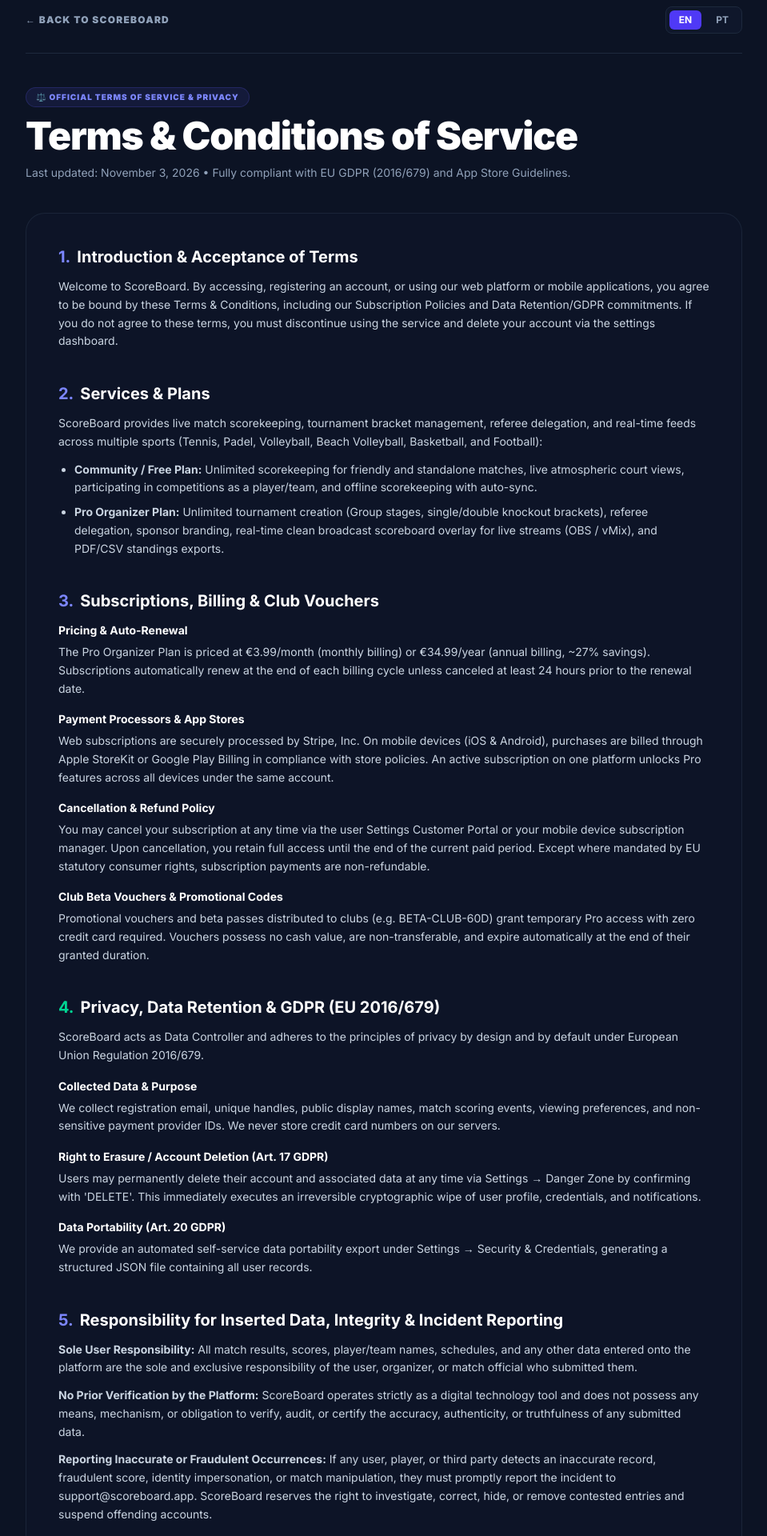
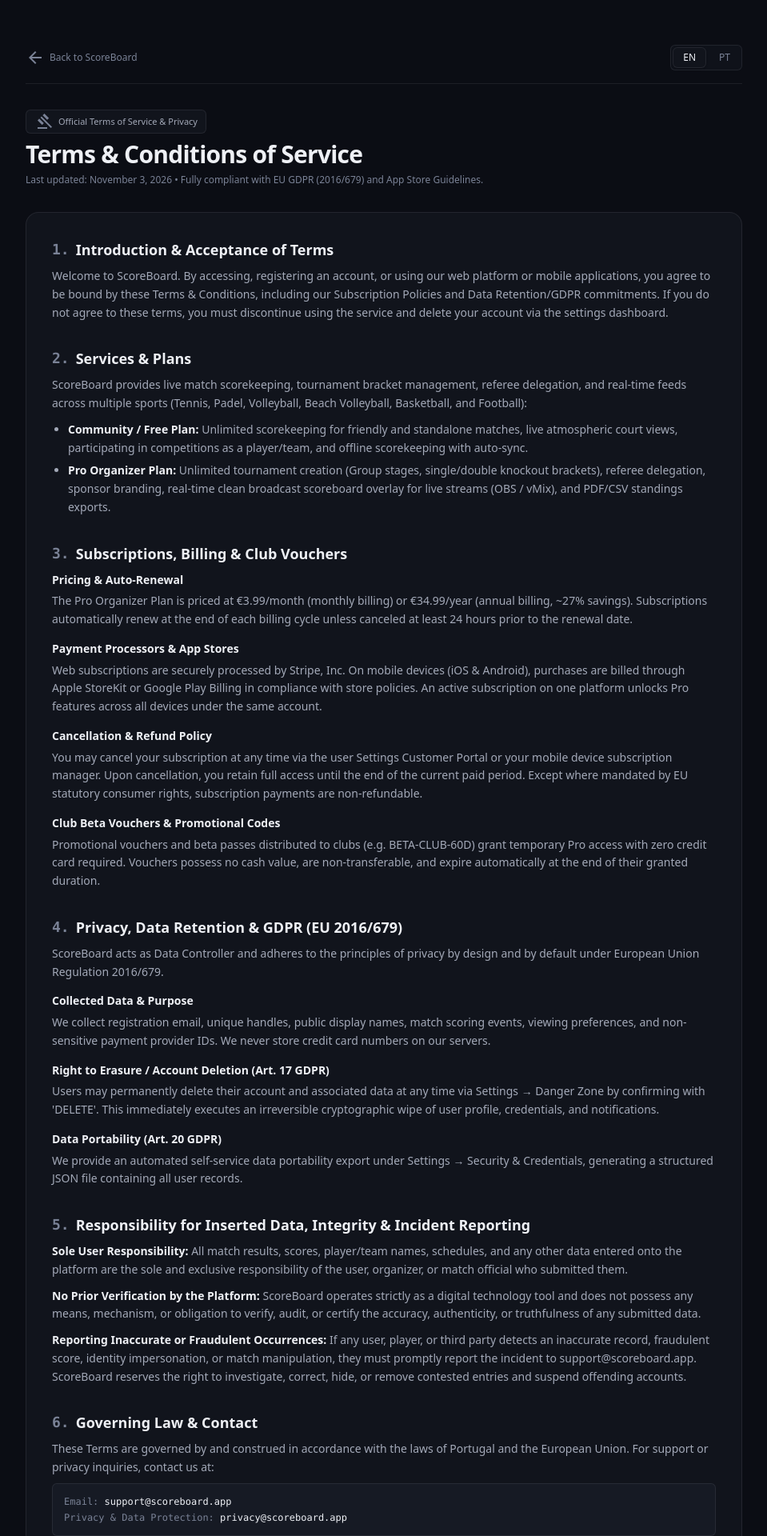
Before and after one commit to fortefolio/scoreboard-web, a Next.js app: page /terms in a window 1280 px wide. Shown: the part 120-2040 px from the top of the page at 80% size, without its empty margins (160-1119 px from the left). Built offline with nearby package versions, Linux system fonts and the light colour scheme; no server answers.

Commit message:
feat(ui): unslop terms and conditions view

```diff
--- a/app/terms/page.tsx
+++ b/app/terms/page.tsx
@@ -11,31 +11,36 @@ export default function TermsPage() {
   const isPt = selectedLang === "pt";
 
   return (
-    <div className="min-h-screen bg-[#0c1324] text-slate-200 py-12 px-4 sm:px-6 lg:px-8">
+    <div className="min-h-screen bg-background text-text-primary font-sans p-4 sm:p-8 pt-20 sm:pt-24">
       <div className="max-w-4xl mx-auto">
         {/* Navigation / Header */}
-        <div className="flex flex-wrap items-center justify-between gap-4 mb-10 pb-6 border-b border-slate-800">
+        <div className="flex flex-wrap items-center justify-between gap-4 mb-8 pb-4 border-b border-outline-variant">
           <Link
             href="/"
-            className="inline-flex items-center gap-2 text-xs font-black uppercase tracking-widest text-slate-400 hover:text-white transition-colors"
+            className="inline-flex items-center gap-1.5 text-xs font-medium text-text-muted hover:text-text-primary transition-colors"
           >
-            ← {isPt ? "Voltar ao ScoreBoard" : "Back to ScoreBoard"}
+            <span className="material-symbols-outlined text-[16px] leading-none">arrow_back</span>
+            <span>{isPt ? "Voltar ao ScoreBoard" : "Back to ScoreBoard"}</span>
           </Link>
 
           {/* Language Switcher */}
-          <div className="flex items-center gap-1.5 p-1 bg-slate-900 border border-slate-800 rounded-xl">
+          <div className="flex items-center gap-1 p-0.5 bg-surface-container-low border border-outline-variant rounded-lg">
             <button
               onClick={() => setSelectedLang("en")}
-              className={`px-3 py-1 text-xs font-bold rounded-lg transition-all ${
-                selectedLang === "en" ? "bg-indigo-600 text-white" : "text-slate-400 hover:text-white"
+              className={`px-3 py-1 text-xs font-medium rounded-md transition-colors cursor-pointer ${
+                selectedLang === "en"
+                  ? "bg-surface-container text-text-primary border border-outline-variant shadow-sm"
+                  : "text-text-muted hover:text-text-primary"
               }`}
             >
               EN
             </button>
             <button
               onClick={() => setSelectedLang("pt")}
-              className={`px-3 py-1 text-xs font-bold rounded-lg transition-all ${
-                selectedLang === "pt" ? "bg-indigo-600 text-white" : "text-slate-400 hover:text-white"
+              className={`px-3 py-1 text-xs font-medium rounded-md transition-colors cursor-pointer ${
+                selectedLang === "pt"
+                  ? "bg-surface-container text-text-primary border border-outline-variant shadow-sm"
+                  : "text-text-muted hover:text-text-primary"
               }`}
             >
               PT
@@ -44,14 +49,15 @@ export default function TermsPage() {
         </div>
 
         {/* Title & Meta */}
-        <div className="mb-10">
-          <span className="inline-flex items-center gap-1.5 px-3 py-1 rounded-full text-[10px] font-black uppercase tracking-widest bg-indigo-500/10 text-indigo-400 border border-indigo-500/20 mb-3">
-            ⚖️ {isPt ? "Termos Oficiais de Serviço & Privacidade" : "Official Terms of Service & Privacy"}
-          </span>
-          <h1 className="text-3xl sm:text-4xl md:text-5xl font-black text-white tracking-tight">
+        <div className="mb-8">
+          <div className="inline-flex items-center gap-1.5 px-2.5 py-0.5 rounded-md text-[11px] font-medium bg-surface-container text-text-secondary border border-outline-variant mb-2">
+            <span className="material-symbols-outlined text-[13px] text-text-muted leading-none">gavel</span>
+            <span>{isPt ? "Termos Oficiais de Serviço & Privacidade" : "Official Terms of Service & Privacy"}</span>
+          </div>
+          <h1 className="text-2xl sm:text-3xl font-semibold text-text-primary tracking-tight">
             {isPt ? "Termos & Condições de Utilização" : "Terms & Conditions of Service"}
           </h1>
-          <p className="text-xs sm:text-sm text-slate-400 mt-3">
+          <p className="text-xs text-text-muted mt-1.5">
             {isPt
               ? "Última atualização: 3 de Novembro de 2026 • Em conformidade com o RGPD (UE 2016/679) e Diretrizes das Lojas de Aplicações."
               : "Last updated: November 3, 2026 • Fully compliant with EU GDPR (2016/679) and App Store Guidelines."}
@@ -59,11 +65,11 @@ export default function TermsPage() {
         </div>
 
         {/* Legal Body */}
-        <div className="bg-slate-900/60 border border-slate-800/80 rounded-3xl p-6 sm:p-10 space-y-10 text-sm leading-relaxed text-slate-300">
+        <div className="bg-surface-container border border-outline-variant rounded-2xl p-6 sm:p-8 space-y-8 text-xs sm:text-sm leading-relaxed text-text-secondary">
           {/* Section 1 */}
           <section>
-            <h2 className="text-xl font-bold text-white mb-3 flex items-center gap-2">
-              <span className="text-indigo-400">1.</span> {isPt ? "Introdução e Aceitação" : "Introduction & Acceptance of Terms"}
+            <h2 className="text-base sm:text-lg font-semibold text-text-primary mb-2 flex items-center gap-2">
+              <span className="font-mono text-text-muted">1.</span> {isPt ? "Introdução e Aceitação" : "Introduction & Acceptance of Terms"}
             </h2>
             <p>
               {isPt
@@ -74,23 +80,23 @@ export default function TermsPage() {
 
           {/* Section 2 */}
           <section>
-            <h2 className="text-xl font-bold text-white mb-3 flex items-center gap-2">
-              <span className="text-indigo-400">2.</span> {isPt ? "Planos e Funcionalidades do Serviço" : "Services & Plans"}
+            <h2 className="text-base sm:text-lg font-semibold text-text-primary mb-2 flex items-center gap-2">
+              <span className="font-mono text-text-muted">2.</span> {isPt ? "Planos e Funcionalidades do Serviço" : "Services & Plans"}
             </h2>
-            <p className="mb-3">
+            <p className="mb-2.5">
               {isPt
                 ? "O ScoreBoard disponibiliza gestão e acompanhamento de jogos e competições em tempo real para diversas modalidades desportivas (Ténis, Padel, Voleibol, Voleibol de Praia, Basquetebol e Futebol):"
                 : "ScoreBoard provides live match scorekeeping, tournament bracket management, referee delegation, and real-time feeds across multiple sports (Tennis, Padel, Volleyball, Beach Volleyball, Basketball, and Football):"}
             </p>
-            <ul className="list-disc pl-5 space-y-2 text-slate-300">
+            <ul className="list-disc pl-5 space-y-1.5 text-text-secondary">
               <li>
-                <strong>{isPt ? "Plano Gratuito (Comunidade):" : "Community / Free Plan:"}</strong>{" "}
+                <strong className="text-text-primary">{isPt ? "Plano Gratuito (Comunidade):" : "Community / Free Plan:"}</strong>{" "}
                 {isPt
                   ? "Marcador e acompanhamento ilimitado de partidas amigáveis e individuais, acesso aos marcadores ao vivo com temas visuais de campo, participação como jogador/equipa em torneios e modo offline com sincronização automática."
                   : "Unlimited scorekeeping for friendly and standalone matches, live atmospheric court views, participating in competitions as a player/team, and offline scorekeeping with auto-sync."}
               </li>
               <li>
-                <strong>{isPt ? "Plano Pro Organizador:" : "Pro Organizer Plan:"}</strong>{" "}
+                <strong className="text-text-primary">{isPt ? "Plano Pro Organizador:" : "Pro Organizer Plan:"}</strong>{" "}
                 {isPt
                   ? "Criação ilimitada de torneios (fase de grupos, eliminatórias simples e duplas), atribuição oficial de árbitros, personalização de patrocinadores e logótipos, marcador limpo em tempo real para transmissões em direto (OBS / vMix) e exportação de resultados em PDF/CSV."
                   : "Unlimited tournament creation (Group stages, single/double knockout brackets), referee delegation, sponsor branding, real-time clean broadcast scoreboard overlay for live streams (OBS / vMix), and PDF/CSV standings exports."}
@@ -100,12 +106,12 @@ export default function TermsPage() {
 
           {/* Section 3 */}
           <section>
-            <h2 className="text-xl font-bold text-white mb-3 flex items-center gap-2">
-              <span className="text-indigo-400">3.</span> {isPt ? "Subscrições, Faturação e Vouchers de Clube" : "Subscriptions, Billing & Club Vouchers"}
+            <h2 className="text-base sm:text-lg font-semibold text-text-primary mb-2 flex items-center gap-2">
+              <span className="font-mono text-text-muted">3.</span> {isPt ? "Subscrições, Faturação e Vouchers de Clube" : "Subscriptions, Billing & Club Vouchers"}
             </h2>
-            <div className="space-y-4">
+            <div className="space-y-3.5">
               <div>
-                <h3 className="font-bold text-white mb-1">{isPt ? "Preçário e Renovação Automática" : "Pricing & Auto-Renewal"}</h3>
+                <h3 className="font-semibold text-text-primary mb-1">{isPt ? "Preçário e Renovação Automática" : "Pricing & Auto-Renewal"}</h3>
                 <p>
                   {isPt
                     ? "O Plano Pro Organizador tem o valor de €3.99/mês (faturação mensal) ou €34.99/ano (faturação anual, poupança de ~27%). As subscrições renovam-se automaticamente a menos que sejam canceladas com pelo menos 24 horas de antecedência em relação ao fim do ciclo corrente."
@@ -114,7 +120,7 @@ export default function TermsPage() {
               </div>
 
               <div>
-                <h3 className="font-bold text-white mb-1">{isPt ? "Processamento de Pagamento" : "Payment Processors & App Stores"}</h3>
+                <h3 className="font-semibold text-text-primary mb-1">{isPt ? "Processamento de Pagamento" : "Payment Processors & App Stores"}</h3>
                 <p>
                   {isPt
                     ? "Os pagamentos na web são processados de forma encriptada através do Stripe, Inc. Nas aplicações móveis (iOS e Android), as compras são processadas através da Apple StoreKit ou Google Play Billing de acordo com os termos de cada plataforma. A ativação numa plataforma desbloqueia o acesso Pro em todos os dispositivos associados à mesma conta."
@@ -123,7 +129,7 @@ export default function TermsPage() {
               </div>
 
               <div>
-                <h3 className="font-bold text-white mb-1">{isPt ? "Cancelamento e Política de Reembolso" : "Cancellation & Refund Policy"}</h3>
+                <h3 className="font-semibold text-text-primary mb-1">{isPt ? "Cancelamento e Política de Reembolso" : "Cancellation & Refund Policy"}</h3>
                 <p>
                   {isPt
                     ? "Pode cancelar a sua subscrição a qualquer momento no menu de Definições através do Portal de Clientes Stripe ou nas definições de subscrição do seu dispositivo móvel. Ao cancelar, mantém o acesso total até ao termo do período faturado. Exceto nos termos previstos pelo direito de livre resolução da União Europeia (14 dias prévios ao início da fruição do serviço digital), os pagamentos efetuados não são reembolsáveis."
@@ -132,7 +138,7 @@ export default function TermsPage() {
               </div>
 
               <div>
-                <h3 className="font-bold text-white mb-1">{isPt ? "Vouchers e Códigos Promocionais de Clube" : "Club Beta Vouchers & Promotional Codes"}</h3>
+                <h3 className="font-semibold text-text-primary mb-1">{isPt ? "Vouchers e Códigos Promocionais de Clube" : "Club Beta Vouchers & Promotional Codes"}</h3>
                 <p>
                   {isPt
                     ? "Os vouchers distribuídos a clubes e parceiros durante a fase beta (ex: BETA-CLUB-60D) garantem acesso Pro temporário sem necessidade de introduzir dados de cartão de crédito. Os vouchers não têm valor monetário, não podem ser vendidos e cessam no termo do período concedido."
@@ -144,10 +150,10 @@ export default function TermsPage() {
 
           {/* Section 4 */}
           <section>
-            <h2 className="text-xl font-bold text-white mb-3 flex items-center gap-2">
-              <span className="text-emerald-400">4.</span> {isPt ? "Privacidade, Retenção de Dados e RGPD (UE 2016/679)" : "Privacy, Data Retention & GDPR (EU 2016/679)"}
+            <h2 className="text-base sm:text-lg font-semibold text-text-primary mb-2 flex items-center gap-2">
+              <span className="font-mono text-text-muted">4.</span> {isPt ? "Privacidade, Retenção de Dados e RGPD (UE 2016/679)" : "Privacy, Data Retention & GDPR (EU 2016/679)"}
             </h2>
-            <div className="space-y-4">
+            <div className="space-y-3.5">
               <p>
                 {isPt
                   ? "O ScoreBoard atua como Responsável pelo Tratamento de Dados (Data Controller) e respeita integralmente os princípios da privacidade desde a conceção (Privacy by Design) e por defeito."
@@ -155,7 +161,7 @@ export default function TermsPage() {
               </p>
 
               <div>
-                <h3 className="font-bold text-white mb-1">{isPt ? "Dados Recolhidos e Finalidade" : "Collected Data & Purpose"}</h3>
+                <h3 className="font-semibold text-text-primary mb-1">{isPt ? "Dados Recolhidos e Finalidade" : "Collected Data & Purpose"}</h3>
                 <p>
                   {isPt
                     ? "Recolhemos o email de registo, identificador de utilizador (username e display name), histórico de pontuações de partidas, preferências de visualização e identificadores anónimos de subscrição. Não armazenamos números de cartões de pagamento nos nossos servidores."
@@ -164,7 +170,7 @@ export default function TermsPage() {
               </div>
 
               <div>
-                <h3 className="font-bold text-white mb-1">{isPt ? "Direito ao Esquecimento / Eliminação Permanente (Art. 17 RGPD)" : "Right to Erasure / Account Deletion (Art. 17 GDPR)"}</h3>
+                <h3 className="font-semibold text-text-primary mb-1">{isPt ? "Direito ao Esquecimento / Eliminação Permanente (Art. 17 RGPD)" : "Right to Erasure / Account Deletion (Art. 17 GDPR)"}</h3>
                 <p>
                   {isPt
                     ? "Qualquer utilizador pode eliminar a sua conta e todos os dados associados a qualquer momento, de forma autónoma, acedendo a Definições → Zona de Perigo e confirmando a ação com o texto 'DELETE'. Esta ação efetua a eliminação irreversível e criptográfica do perfil, credenciais de acesso e notificações do utilizador."
@@ -173,7 +179,7 @@ export default function TermsPage() {
               </div>
 
               <div>
-                <h3 className="font-bold text-white mb-1">{isPt ? "Portabilidade de Dados (Art. 20 RGPD)" : "Data Portability (Art. 20 GDPR)"}</h3>
+                <h3 className="font-semibold text-text-primary mb-1">{isPt ? "Portabilidade de Dados (Art. 20 RGPD)" : "Data Portability (Art. 20 GDPR)"}</h3>
                 <p>
                   {isPt
                     ? "Disponibilizamos uma ferramenta de exportação completa dos seus dados no menu Definições → Segurança, gerando um ficheiro estruturado em formato JSON com todos os registos do utilizador."
@@ -185,27 +191,27 @@ export default function TermsPage() {
 
           {/* Section 5 */}
           <section>
-            <h2 className="text-xl font-bold text-white mb-3 flex items-center gap-2">
-              <span className="text-indigo-400">5.</span>{" "}
+            <h2 className="text-base sm:text-lg font-semibold text-text-primary mb-2 flex items-center gap-2">
+              <span className="font-mono text-text-muted">5.</span>{" "}
               {isPt
                 ? "Responsabilidade pelos Dados Inseridos, Integridade e Denúncia de Ocorrências"
                 : "Responsibility for Inserted Data, Integrity & Incident Reporting"}
             </h2>
-            <div className="space-y-3">
+            <div className="space-y-2.5">
               <p>
-                <strong>{isPt ? "Responsabilidade Exclusiva do Utilizador:" : "Sole User Responsibility:"}</strong>{" "}
+                <strong className="text-text-primary">{isPt ? "Responsabilidade Exclusiva do Utilizador:" : "Sole User Responsibility:"}</strong>{" "}
                 {isPt
                   ? "Todos os resultados, pontuações, nomes de participantes, equipas, horários e quaisquer outras informações introduzidas na plataforma são da inteira e exclusiva responsabilidade do utilizador, organizador ou árbitro que efetuou a inserção."
                   : "All match results, scores, player/team names, schedules, and any other data entered onto the platform are the sole and exclusive responsibility of the user, organizer, or match official who submitted them."}
               </p>
               <p>
-                <strong>{isPt ? "Inexistência de Validação Prévia pela Plataforma:" : "No Prior Verification by the Platform:"}</strong>{" "}
+                <strong className="text-text-primary">{isPt ? "Inexistência de Validação Prévia pela Plataforma:" : "No Prior Verification by the Platform:"}</strong>{" "}
                 {isPt
                   ? "O ScoreBoard funciona como um meio tecnológico de suporte e agregação desportiva e não dispõe de qualquer forma, meio ou obrigação de validar, auditar ou certificar previamente a autenticidade, fidedignidade ou veracidade dos dados inseridos."
                   : "ScoreBoard operates strictly as a digital technology tool and does not possess any means, mechanism, or obligation to verify, audit, or certify the accuracy, authenticity, or truthfulness of any submitted data."}
               </p>
               <p>
-                <strong>{isPt ? "Obrigação de Reporte de Ocorrências Não Fidedignas:" : "Reporting Inaccurate or Fraudulent Occurrences:"}</strong>{" "}
+                <strong className="text-text-primary">{isPt ? "Obrigação de Reporte de Ocorrências Não Fidedignas:" : "Reporting Inaccurate or Fraudulent Occurrences:"}</strong>{" "}
                 {isPt
                   ? "Se algum utilizador, participante ou terceiro detetar alguma ocorrência não fidedigna, pontuação fraudulenta, usurpação de identidade ou manipulação de resultados, deve reportar de imediato a ocorrência à plataforma através do email support@scoreboard.app. A plataforma reserva-se o direito de investigar, retificar, ocultar ou remover os dados contestados, bem como suspender ou cancelar as contas infratoras."
                   : "If any user, player, or third party detects an inaccurate record, fraudulent score, identity impersonation, or match manipulation, they must promptly report the incident to support@scoreboard.app. ScoreBoard reserves the right to investigate, correct, hide, or remove contested entries and suspend offending accounts."}
@@ -215,17 +221,17 @@ export default function TermsPage() {
 
           {/* Section 6 */}
           <section>
-            <h2 className="text-xl font-bold text-white mb-3 flex items-center gap-2">
-              <span className="text-indigo-400">6.</span> {isPt ? "Lei Aplicável e Contacto" : "Governing Law & Contact"}
+            <h2 className="text-base sm:text-lg font-semibold text-text-primary mb-2 flex items-center gap-2">
+              <span className="font-mono text-text-muted">6.</span> {isPt ? "Lei Aplicável e Contacto" : "Governing Law & Contact"}
             </h2>
             <p className="mb-2">
               {isPt
                 ? "Estes Termos regem-se pelas leis de Portugal e da União Europeia. Para quaisquer questões, suporte ou exercício de direitos de proteção de dados, contacte-nos:"
                 : "These Terms are governed by and construed in accordance with the laws of Portugal and the European Union. For support or privacy inquiries, contact us at:"}
             </p>
-            <div className="bg-slate-950 p-4 rounded-xl border border-slate-800 text-xs font-mono">
-              <p>Email: <span className="text-indigo-400">support@scoreboard.app</span></p>
-              <p>Privacy & Data Protection: <span className="text-indigo-400">privacy@scoreboard.app</span></p>
+            <div className="bg-surface-container-high p-3.5 rounded-lg border border-outline-variant text-xs font-mono text-text-muted space-y-1">
+              <p>Email: <span className="text-text-primary">support@scoreboard.app</span></p>
+              <p>Privacy & Data Protection: <span className="text-text-primary">privacy@scoreboard.app</span></p>
             </div>
           </section>
         </div>
@@ -234,7 +240,7 @@ export default function TermsPage() {
         <div className="mt-8 text-center">
           <Link
             href="/"
-            className="text-xs text-slate-500 hover:text-white transition-colors"
+            className="text-xs text-text-muted hover:text-text-primary transition-colors"
           >
             © 2026 ScoreBoard. {isPt ? "Todos os direitos reservados." : "All rights reserved."}
           </Link>
```
